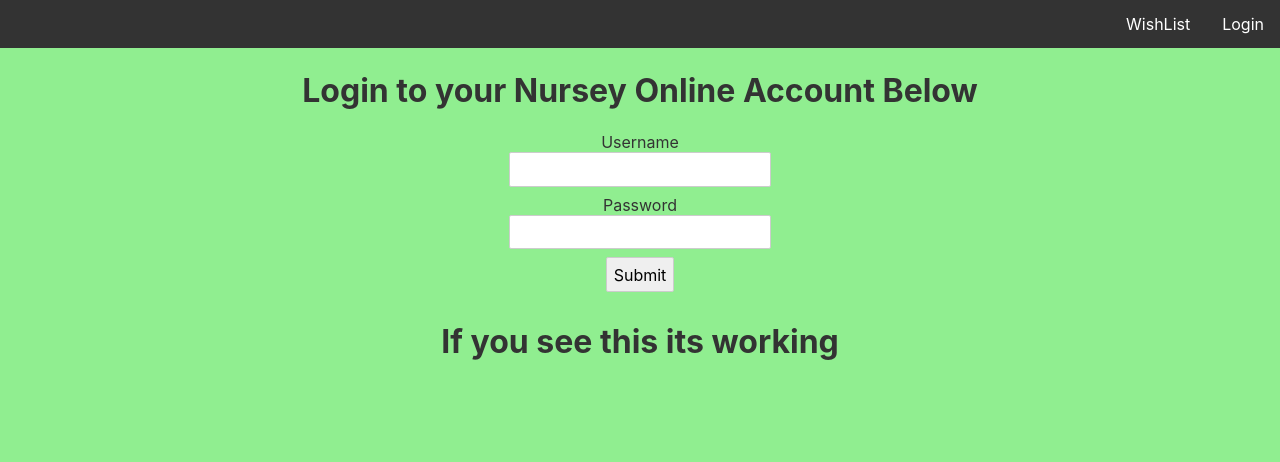
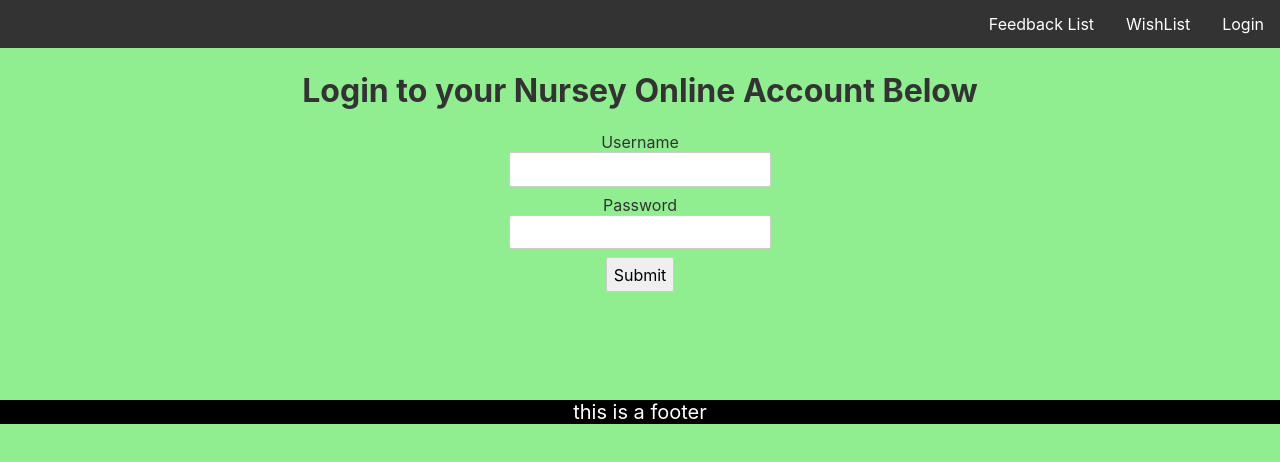
Before and after one commit to Wozberry12/NurseryOnline, a Svelte app: page / in a window 1280 px wide. Shown: the top 462 px of the page. Built offline with nearby package versions, Linux system fonts and the light colour scheme.

Commit message:
Added Footer

```diff
--- a/public/global.css
+++ b/public/global.css
@@ -72,3 +72,11 @@ button:focus {
 	width: 100%;
 	text-align: center;
 } */
+footer{
+	background-color: black;
+	outline: #f4f4f4;
+	color: white;
+	font-size: 20px;
+	padding: 0 10px;
+	margin: 100px auto;
+}
--- a/src/App.svelte
+++ b/src/App.svelte
@@ -26,12 +26,11 @@
 
 <main>
 	<div id="navDiv"><NavigationBar /></div>
-	<div class="titleDiv"><h1>If you see this its working</h1></div>
+	<!-- <div class="titleDiv"><h1>If you see this its working</h1></div> -->
 
-	<!-- <div class="plantlist">
-		<FeedbackList {feedback}/>
-	</div> -->
-
+	<footer>
+		<p>this is a footer</p>
+	</footer>
 </main>
 
 
--- a/src/components/NavigationBar.svelte
+++ b/src/components/NavigationBar.svelte
@@ -1,6 +1,7 @@
 <script>
     import Login from "./Login.svelte";
     import Wishlist from "./Wishlist.svelte";
+    import FeedbackList from "./FeedbackList.svelte";
     export let menu = 1;
 
 	// export const linkList = [
@@ -28,6 +29,7 @@
         <ul id ="navList">
             <li><a href="/" on:click|preventDefault={() => (menu = 1)}>Login</a></li>
             <li><a href="/" on:click|preventDefault={() => (menu = 2)}>WishList</a></li>
+            <li><a href="/" on:click|preventDefault={() => (menu = 3)}>Feedback List</a></li>
 
             <!-- {#each linkList as link}
                 <li> <a href={link.href}>{link.label}</a></li>
@@ -40,6 +42,8 @@
     <Login />
 {:else if menu === 2}
     <Wishlist />
+{:else if menu === 3}
+    <FeedbackList />
 {:else}
     <h1>Page not Found</h1>
 {/if}
```
